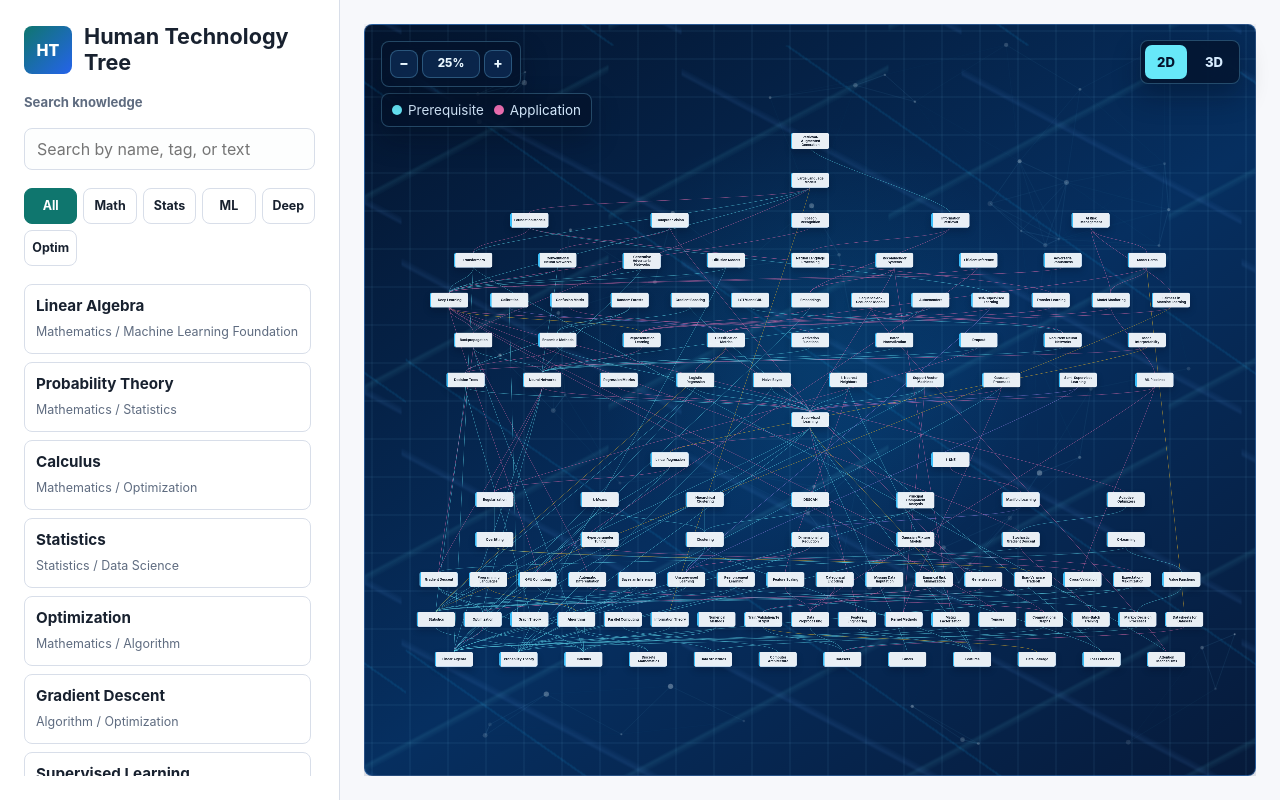
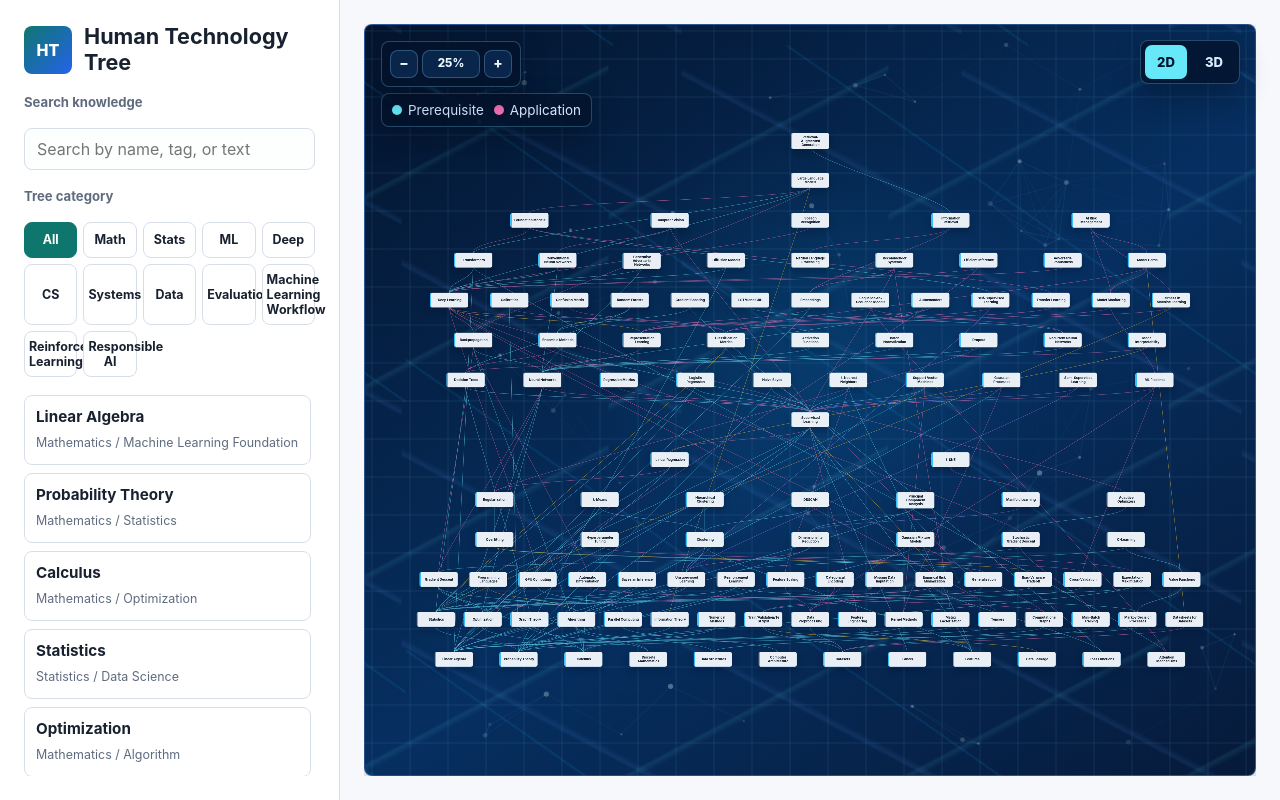
Before and after one commit to JacobXXI/HumanTechTree, a Next.js app: page / in a window 1280 px wide. Built offline with nearby package versions, Linux system fonts and the light colour scheme.

Commit message:
Add category-driven tree filtering

```diff
--- a/components/knowledge-tree/knowledge-filters.tsx
+++ b/components/knowledge-tree/knowledge-filters.tsx
@@ -1,28 +1,31 @@
 interface KnowledgeFiltersProps {
-  activeFilter: string;
-  filters: string[];
-  onChange: (filter: string) => void;
+  activeCategory: string;
+  categories: string[];
+  onChange: (category: string) => void;
 }
 
 const labels: Record<string, string> = {
+  "Computer Science": "CS",
+  "Computing Systems": "Systems",
+  "Data Science": "Data",
   Mathematics: "Math",
   Statistics: "Stats",
   "Machine Learning": "ML",
   "Deep Learning": "Deep",
-  Optimization: "Optim"
+  Other: "Other"
 };
 
-export function KnowledgeFilters({ activeFilter, filters, onChange }: KnowledgeFiltersProps) {
+export function KnowledgeFilters({ activeCategory, categories, onChange }: KnowledgeFiltersProps) {
   return (
-    <div className="filter-group" aria-label="Filter by tag">
-      {["all", ...filters].map((filter) => (
+    <div className="filter-group" aria-label="Filter tree by category">
+      {["all", ...categories].map((category) => (
         <button
-          className={`filter-button${filter === activeFilter ? " is-active" : ""}`}
-          key={filter}
-          onClick={() => onChange(filter)}
+          className={`filter-button${category === activeCategory ? " is-active" : ""}`}
+          key={category}
+          onClick={() => onChange(category)}
           type="button"
         >
-          {filter === "all" ? "All" : labels[filter] ?? filter}
+          {category === "all" ? "All" : labels[category] ?? category}
         </button>
       ))}
     </div>
--- a/components/knowledge-tree/knowledge-sidebar.tsx
+++ b/components/knowledge-tree/knowledge-sidebar.tsx
@@ -2,12 +2,12 @@ import { KnowledgeFilters } from "./knowledge-filters";
 import type { KnowledgeNode } from "@/lib/knowledge/types";
 
 interface KnowledgeSidebarProps {
-  activeFilter: string;
-  filters: string[];
+  activeCategory: string;
+  categories: string[];
   nodes: KnowledgeNode[];
   query: string;
   selectedId: string | null;
-  onFilterChange: (filter: string) => void;
+  onCategoryChange: (category: string) => void;
   onOpen: (id: string) => void;
   onQueryChange: (query: string) => void;
 }
@@ -28,10 +28,11 @@ export function KnowledgeSidebar(props: KnowledgeSidebarProps) {
         type="search"
         value={props.query}
       />
+      <span className="search-label">Tree category</span>
       <KnowledgeFilters
-        activeFilter={props.activeFilter}
-        filters={props.filters}
-        onChange={props.onFilterChange}
+        activeCategory={props.activeCategory}
+        categories={props.categories}
+        onChange={props.onCategoryChange}
       />
       <nav className="node-list" aria-label="Knowledge nodes">
         {props.nodes.length ? (
--- a/components/knowledge-tree/knowledge-tree-page.tsx
+++ b/components/knowledge-tree/knowledge-tree-page.tsx
@@ -1,29 +1,70 @@
 "use client";
 
-import { useMemo, useState } from "react";
+import { useEffect, useMemo, useState } from "react";
 
 import { KnowledgeDetailPanel } from "./knowledge-detail-panel";
 import { KnowledgeCone } from "./knowledge-cone";
 import { KnowledgeGraph } from "./knowledge-graph";
 import { KnowledgeSidebar } from "./knowledge-sidebar";
-import { getAvailableTags, getNodeIndex, matchesNode } from "@/lib/knowledge/selectors";
+import {
+  getAvailableCategories,
+  getNodeIndex,
+  matchesCategory,
+  matchesQuery
+} from "@/lib/knowledge/selectors";
 import type { KnowledgeData, VisualizationMode } from "@/lib/knowledge/types";
 
-const preferredFilters = ["Mathematics", "Statistics", "Machine Learning", "Deep Learning", "Optimization"];
+const preferredCategories = [
+  "Mathematics",
+  "Statistics",
+  "Machine Learning",
+  "Deep Learning",
+  "Computer Science",
+  "Computing Systems",
+  "Data Science"
+];
 
 export function KnowledgeTreePage({ data }: { data: KnowledgeData }) {
   const [query, setQuery] = useState("");
-  const [filter, setFilter] = useState("all");
+  const [category, setCategory] = useState("all");
   const [selectedId, setSelectedId] = useState<string | null>(null);
   const [openDetailId, setOpenDetailId] = useState<string | null>(null);
   const [visualizationMode, setVisualizationMode] = useState<VisualizationMode>("2d");
+  const nodeIndex = useMemo(() => getNodeIndex(data), [data]);
+  const categoryNodes = useMemo(
+    () => data.nodes.filter((node) => matchesCategory(node, category)),
+    [category, data.nodes]
+  );
+  const visibleNodeIds = useMemo(
+    () => new Set(categoryNodes.map((node) => node.id)),
+    [categoryNodes]
+  );
   const nodes = useMemo(
-    () => data.nodes.filter((node) => matchesNode(node, query, filter)),
-    [data.nodes, filter, query]
+    () => categoryNodes.filter((node) => matchesQuery(node, query)),
+    [categoryNodes, query]
   );
-  const availableTags = getAvailableTags(data);
-  const filters = preferredFilters.filter((tag) => availableTags.includes(tag));
-  const openNode = openDetailId ? getNodeIndex(data).get(openDetailId) : null;
+  const graphData = useMemo(
+    () => ({
+      ...data,
+      nodes: categoryNodes,
+      relationships: data.relationships.filter(
+        (relationship) =>
+          visibleNodeIds.has(relationship.source) && visibleNodeIds.has(relationship.target)
+      )
+    }),
+    [categoryNodes, data, visibleNodeIds]
+  );
+  const availableCategories = getAvailableCategories(data);
+  const categories = [
+    ...preferredCategories.filter((item) => availableCategories.includes(item)),
+    ...availableCategories.filter((item) => !preferredCategories.includes(item))
+  ];
+  const openNode = openDetailId ? nodeIndex.get(openDetailId) : null;
+
+  useEffect(() => {
+    if (selectedId && !visibleNodeIds.has(selectedId)) setSelectedId(null);
+    if (openDetailId && !visibleNodeIds.has(openDetailId)) setOpenDetailId(null);
+  }, [openDetailId, selectedId, visibleNodeIds]);
 
   const openDetails = (id: string) => {
     setSelectedId(id);
@@ -33,10 +74,10 @@ export function KnowledgeTreePage({ data }: { data: KnowledgeData }) {
   return (
     <main className="app-shell">
       <KnowledgeSidebar
-        activeFilter={filter}
-        filters={filters}
+        activeCategory={category}
+        categories={categories}
         nodes={nodes}
-        onFilterChange={setFilter}
+        onCategoryChange={setCategory}
         onOpen={openDetails}
         onQueryChange={setQuery}
         query={query}
@@ -60,7 +101,7 @@ export function KnowledgeTreePage({ data }: { data: KnowledgeData }) {
           <div className="tree-view" hidden={visualizationMode !== "2d"}>
             <KnowledgeGraph
               active={visualizationMode === "2d"}
-              data={data}
+              data={graphData}
               onClear={() => setSelectedId(null)}
               onOpen={openDetails}
               onSelect={setSelectedId}
@@ -70,7 +111,7 @@ export function KnowledgeTreePage({ data }: { data: KnowledgeData }) {
           <div className="tree-view cone-view" hidden={visualizationMode !== "3d"}>
             <KnowledgeCone
               active={visualizationMode === "3d"}
-              data={data}
+              data={graphData}
               onClear={() => setSelectedId(null)}
               onOpen={openDetails}
               onSelect={setSelectedId}
--- a/lib/knowledge/selectors.ts
+++ b/lib/knowledge/selectors.ts
@@ -1,3 +1,4 @@
+import { getPrimaryDomain } from "./graph";
 import type { KnowledgeData, KnowledgeNode } from "./types";
 
 export function getNodeIndex(data: KnowledgeData) {
@@ -24,7 +25,7 @@ export function getEnabledIds(data: KnowledgeData, id: string) {
     .map((relationship) => relationship.target);
 }
 
-export function matchesNode(node: KnowledgeNode, query: string, filter: string) {
+export function matchesQuery(node: KnowledgeNode, query: string) {
   const haystack = [
     node.name,
     node.description,
@@ -35,12 +36,17 @@ export function matchesNode(node: KnowledgeNode, query: string, filter: string)
     .join(" ")
     .toLowerCase();
 
-  return (
-    (!query || haystack.includes(query.toLowerCase())) &&
-    (filter === "all" || node.tags.includes(filter))
-  );
+  return !query || haystack.includes(query.toLowerCase());
 }
 
-export function getAvailableTags(data: KnowledgeData) {
-  return [...new Set(data.nodes.flatMap((node) => node.tags))].sort();
+export function matchesCategory(node: KnowledgeNode, category: string) {
+  return category === "all" || getPrimaryDomain(node) === category;
 }
+
+export function matchesNode(node: KnowledgeNode, query: string, category: string) {
+  return matchesQuery(node, query) && matchesCategory(node, category);
+}
+
+export function getAvailableCategories(data: KnowledgeData) {
+  return [...new Set(data.nodes.map((node) => getPrimaryDomain(node)))].sort();
+}
```
Also changed, not shown: components/knowledge-tree/knowledge-cone.tsx (+77 -13 lines), 1 other file (tests, documents, lock files or other folders).
